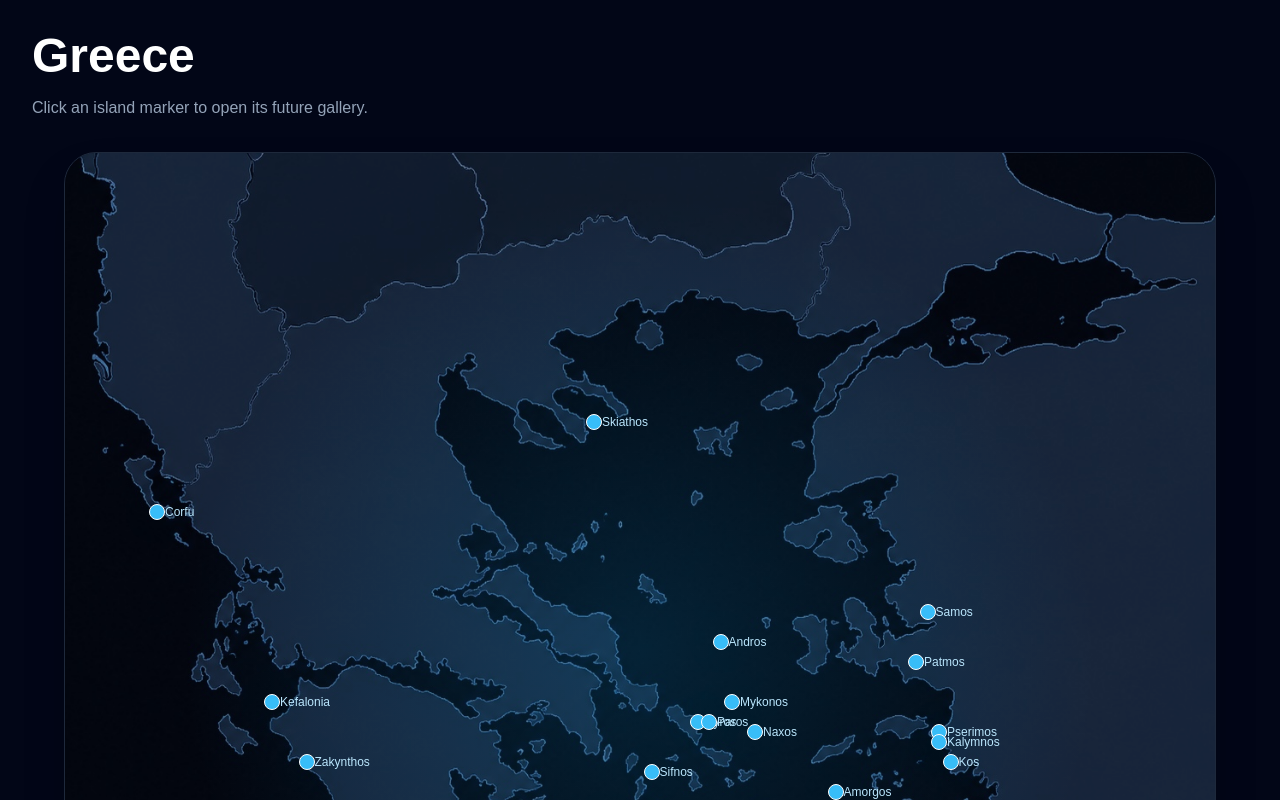
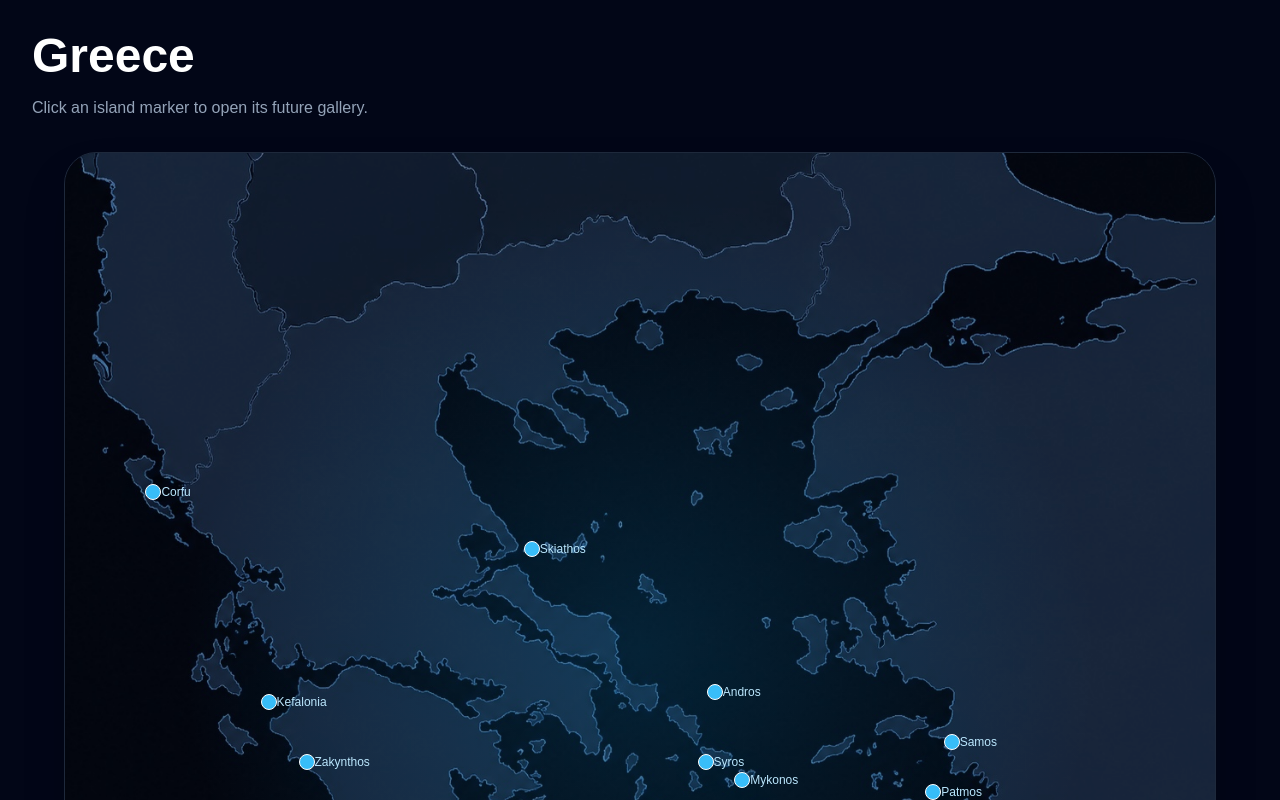
Before and after one commit to PeterMExley/Travel-Map, a Next.js app: page /countries/greece in a window 1280 px wide. Shown: the top 800 px of the page. Built offline with nearby package versions, Linux system fonts and the light colour scheme.

Commit message:
Update page.jsx

```diff
--- a/app/countries/greece/page.jsx
+++ b/app/countries/greece/page.jsx
@@ -1,30 +1,49 @@
 "use client";
 
 const ISLANDS = [
-  { name: "Corfu", x: 8, y: 36, route: "/countries/greece/corfu" },
-  { name: "Zakynthos", x: 21, y: 61, route: "/countries/greece/zakynthos" },
-  { name: "Kefalonia", x: 18, y: 55, route: "/countries/greece/kefalonia" },
-  { name: "Skiathos", x: 46, y: 27, route: "/countries/greece/skiathos" },
-  { name: "Andros", x: 57, y: 49, route: "/countries/greece/andros" },
-  { name: "Syros", x: 55, y: 57, route: "/countries/greece/syros" },
-  { name: "Mykonos", x: 58, y: 55, route: "/countries/greece/mykonos" },
-  { name: "Naxos", x: 60, y: 58, route: "/countries/greece/naxos" },
-  { name: "Paros", x: 56, y: 57, route: "/countries/greece/paros" },
-  { name: "Ios", x: 59, y: 68, route: "/countries/greece/ios" },
-  { name: "Milos", x: 47, y: 67, route: "/countries/greece/milos" },
-  { name: "Sifnos", x: 51, y: 62, route: "/countries/greece/sifnos" },
-  { name: "Folegandros", x: 56, y: 69, route: "/countries/greece/folegandros" },
-  { name: "Santorini", x: 62, y: 73, route: "/countries/greece/santorini" },
-  { name: "Amorgos", x: 67, y: 64, route: "/countries/greece/amorgos" },
-  { name: "Crete", x: 59, y: 91, route: "/countries/greece/crete" },
-  { name: "Rhodes", x: 87, y: 73, route: "/countries/greece/rhodes" },
-  { name: "Kos", x: 77, y: 61, route: "/countries/greece/kos" },
-  { name: "Tilos", x: 82, y: 69, route: "/countries/greece/tilos" },
-  { name: "Symi", x: 87, y: 70, route: "/countries/greece/symi" },
-  { name: "Pserimos", x: 76, y: 58, route: "/countries/greece/pserimos" },
-  { name: "Samos", x: 75, y: 46, route: "/countries/greece/samos" },
-  { name: "Patmos", x: 74, y: 51, route: "/countries/greece/patmos" },
-  { name: "Kalymnos", x: 76, y: 59, route: "/countries/greece/kalymnos" },
+  { name: "Corfu", x: 7.69, y: 34.0, route: "/countries/greece/corfu" },
+  { name: "Zakynthos", x: 21.0, y: 61.0, route: "/countries/greece/zakynthos" },
+  { name: "Kefalonia", x: 17.7, y: 55.0, route: "/countries/greece/kefalonia" },
+
+  { name: "Skiathos", x: 40.59, y: 39.7, route: "/countries/greece/skiathos" },
+
+  { name: "Andros", x: 56.5, y: 54.0, route: "/countries/greece/andros" },
+  { name: "Syros", x: 55.7, y: 61.0, route: "/countries/greece/syros" },
+  { name: "Mykonos", x: 58.89, y: 62.8, route: "/countries/greece/mykonos" },
+
+  { name: "Paros", x: 56.8, y: 66.0, route: "/countries/greece/paros" },
+  { name: "Naxos", x: 59.76, y: 66.4, route: "/countries/greece/naxos" },
+  { name: "Ios", x: 58.6, y: 73.0, route: "/countries/greece/ios" },
+
+  { name: "Sifnos", x: 51.9, y: 66.2, route: "/countries/greece/sifnos" },
+  { name: "Milos", x: 47.8, y: 72.3, route: "/countries/greece/milos" },
+  {
+    name: "Folegandros",
+    x: 55.3,
+    y: 74.4,
+    route: "/countries/greece/folegandros",
+  },
+
+  {
+    name: "Santorini",
+    x: 59.93,
+    y: 76.9,
+    route: "/countries/greece/santorini",
+  },
+  { name: "Amorgos", x: 65.1, y: 69.8, route: "/countries/greece/amorgos" },
+
+  { name: "Crete", x: 58.89, y: 91.2, route: "/countries/greece/crete" },
+
+  { name: "Samos", x: 77.1, y: 59.0, route: "/countries/greece/samos" },
+  { name: "Patmos", x: 75.5, y: 64.0, route: "/countries/greece/patmos" },
+
+  { name: "Kos", x: 77.63, y: 68.9, route: "/countries/greece/kos" },
+  { name: "Pserimos", x: 76.8, y: 67.0, route: "/countries/greece/pserimos" },
+  { name: "Kalymnos", x: 77.4, y: 66.2, route: "/countries/greece/kalymnos" },
+
+  { name: "Tilos", x: 83.2, y: 75.2, route: "/countries/greece/tilos" },
+  { name: "Symi", x: 88.6, y: 75.8, route: "/countries/greece/symi" },
+  { name: "Rhodes", x: 87.39, y: 74.4, route: "/countries/greece/rhodes" },
 ];
 
 export default function GreecePage() {
```
